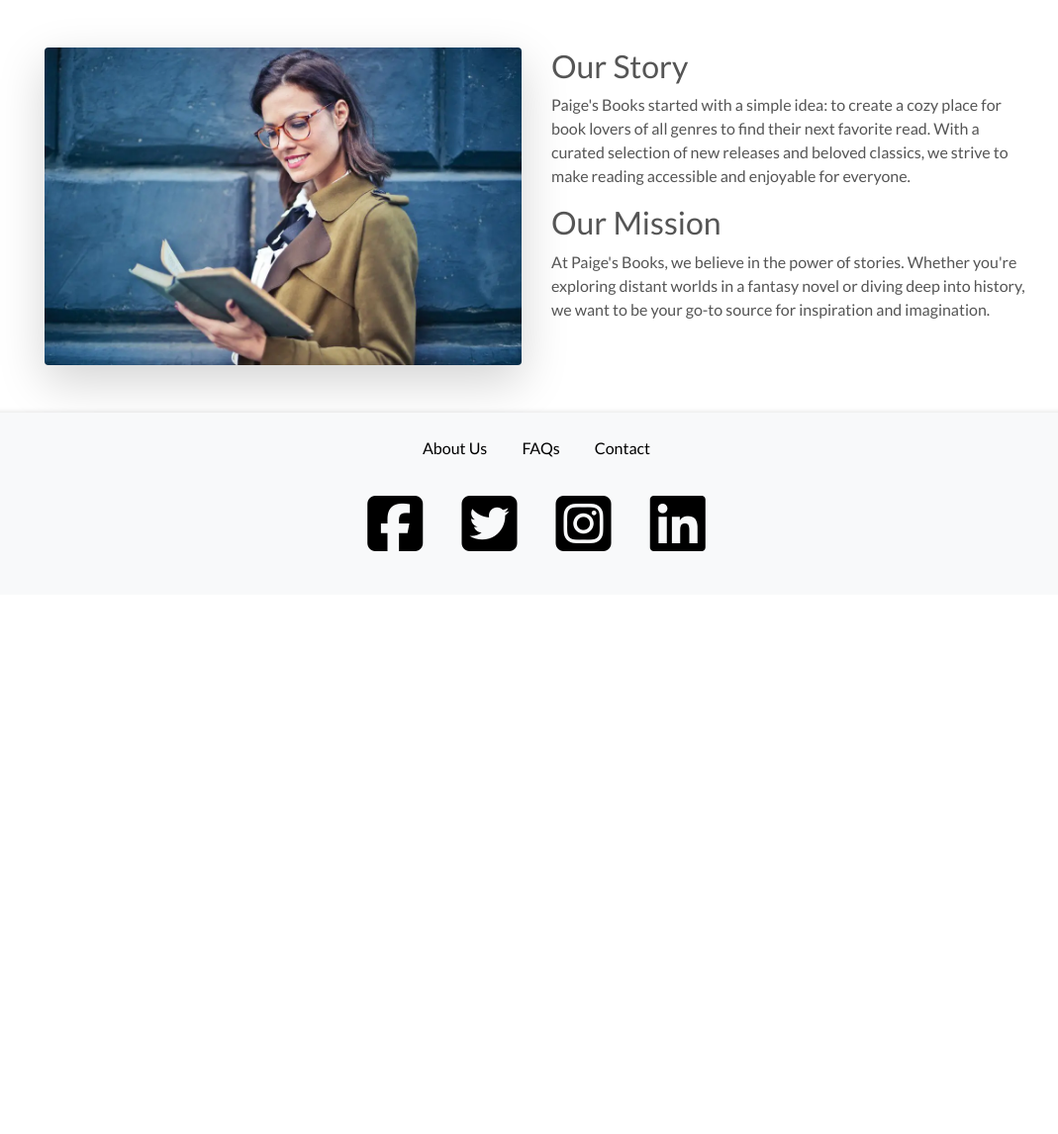
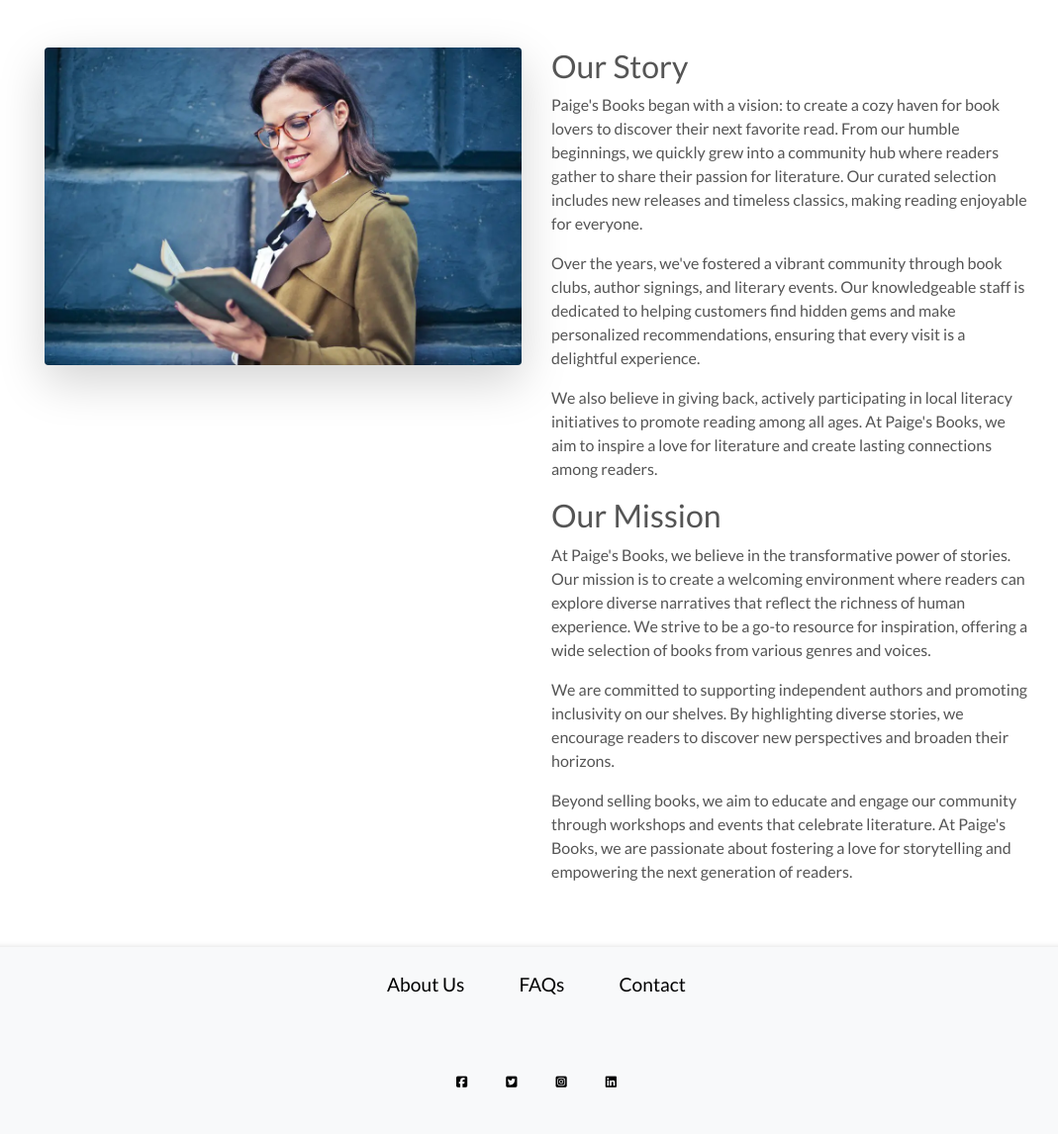
Before and after one commit to paddyw11/paiges-books, a Django app: page /about/ in a window 1280 px wide. Shown: the part 198-1344 px from the top of the page at 99% size, without its empty margins (98-1167 px from the left). Before the commit the page ends 755 px from the top, so only its background shows below. Run offline with Django 3.2, Linux system fonts and the light colour scheme; parts of the project's set-up code (start-up, migrations or seed data) failed here and were passed over; some libraries are stand-ins or nearby versions.

Commit message:
fix: html validator fixes

```diff
--- a/authors/templates/authors/author_bio.html
+++ b/authors/templates/authors/author_bio.html
@@ -41,7 +41,7 @@
                             </div>
                             <div class="card-body pb-0">
                                 <p class="mb-0">{{ book.title }}</p>
-                                <p class="lead mb-0 font-weight-bold">&pound{{ book.price }}</p>
+                                <p class="lead mb-0 font-weight-bold">&pound;{{ book.price }}</p>
                             </div>
                         </div>
                     </div>
--- a/books/templates/books/includes/quantity_input_script.html
+++ b/books/templates/books/includes/quantity_input_script.html
@@ -1,4 +1,4 @@
-<script type="text/javascript">
+<script>
 
     // Disable +/- buttons outside 1-99 range
     function handleEnableDisable(itemId) {
--- a/contact/templates/contact/contact_us.html
+++ b/contact/templates/contact/contact_us.html
@@ -28,7 +28,7 @@
           <label for="message">Your Message</label>
           <textarea class="form-control" id="message" name="message" rows="5" placeholder="Write your message here..." required></textarea>
         </div>
-        <button type="submit" class="btn btn-primary">Send Message</button>
+        <button type="submit" class="btn btn-black">Send Message</button>
       </form>
     </div>
   </div>
--- a/home/templates/home/about.html
+++ b/home/templates/home/about.html
@@ -15,9 +15,13 @@
     </div>
     <div class="col-md-6">
       <h2>Our Story</h2>
-      <p>Paige's Books started with a simple idea: to create a cozy place for book lovers of all genres to find their next favorite read. With a curated selection of new releases and beloved classics, we strive to make reading accessible and enjoyable for everyone.</p>
+      <p>Paige's Books began with a vision: to create a cozy haven for book lovers to discover their next favorite read. From our humble beginnings, we quickly grew into a community hub where readers gather to share their passion for literature. Our curated selection includes new releases and timeless classics, making reading enjoyable for everyone.</p>
+      <p>Over the years, we've fostered a vibrant community through book clubs, author signings, and literary events. Our knowledgeable staff is dedicated to helping customers find hidden gems and make personalized recommendations, ensuring that every visit is a delightful experience.</p>
+      <p>We also believe in giving back, actively participating in local literacy initiatives to promote reading among all ages. At Paige's Books, we aim to inspire a love for literature and create lasting connections among readers.</p>
       <h2>Our Mission</h2>
-      <p>At Paige's Books, we believe in the power of stories. Whether you're exploring distant worlds in a fantasy novel or diving deep into history, we want to be your go-to source for inspiration and imagination.</p>
+      <p>At Paige's Books, we believe in the transformative power of stories. Our mission is to create a welcoming environment where readers can explore diverse narratives that reflect the richness of human experience. We strive to be a go-to resource for inspiration, offering a wide selection of books from various genres and voices.</p>
+      <p>We are committed to supporting independent authors and promoting inclusivity on our shelves. By highlighting diverse stories, we encourage readers to discover new perspectives and broaden their horizons.</p>
+      <p>Beyond selling books, we aim to educate and engage our community through workshops and events that celebrate literature. At Paige's Books, we are passionate about fostering a love for storytelling and empowering the next generation of readers.</p>
     </div>
   </div>
 </section>
--- a/static/css/base.css
+++ b/static/css/base.css
@@ -441,7 +441,14 @@ footer {
   .social-icons a:hover {
     color: #000000; /* Color change on hover */
   }
+
+  .social-icon{
+    font-size: 0.8rem;
+  }
+
   .footer-link {
+    font-size: 1.2em;
+    padding: 10px;
     color: #000;
     margin-right: 20px;
     text-decoration: none;
--- a/templates/base.html
+++ b/templates/base.html
@@ -143,7 +143,6 @@
 
     <footer class="container-fluid bg-light py-4">
       <div class="container">
-        <!-- Navigation Links (FAQs, About, Contact) -->
         <div class="row text-center mb-3">
           <div class="col">
             <a href="{% url 'about_us' %}" class="footer-link mx-3">About Us</a>
@@ -152,14 +151,13 @@
           </div>
         </div>
 
-        <!-- Social media links section -->
         <div class="row text-center">
           <div class="col">
             <div class="social-icons">
-              <a href="https://facebook.com" target="_blank"><i class="fab fa-facebook-square fa-x mx-2"></i></a>
-              <a href="https://twitter.com" target="_blank"><i class="fab fa-twitter-square fa-x mx-2"></i></a>
-              <a href="https://instagram.com" target="_blank"><i class="fab fa-instagram-square fa-x mx-2"></i></a>
-              <a href="https://linkedin.com" target="_blank"><i class="fab fa-linkedin fa-x mx-2"></i></a>
+              <a href="https://facebook.com" target="_blank"><i class="fab fa-facebook-square social-icon mx-2"></i></a>
+              <a href="https://twitter.com" target="_blank"><i class="fab fa-twitter-square social-icon mx-2"></i></a>
+              <a href="https://instagram.com" target="_blank"><i class="fab fa-instagram-square social-icon mx-2"></i></a>
+              <a href="https://linkedin.com" target="_blank"><i class="fab fa-linkedin social-icon mx-2"></i></a>
             </div>
           </div>
         </div>
```
Also changed, not shown: books/templates/books/book_detail.html (+5 -5 lines), books/templates/books/books.html (+5 -5 lines).
